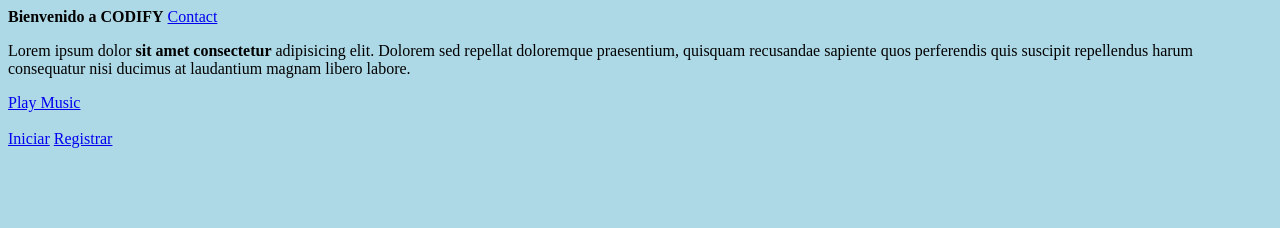
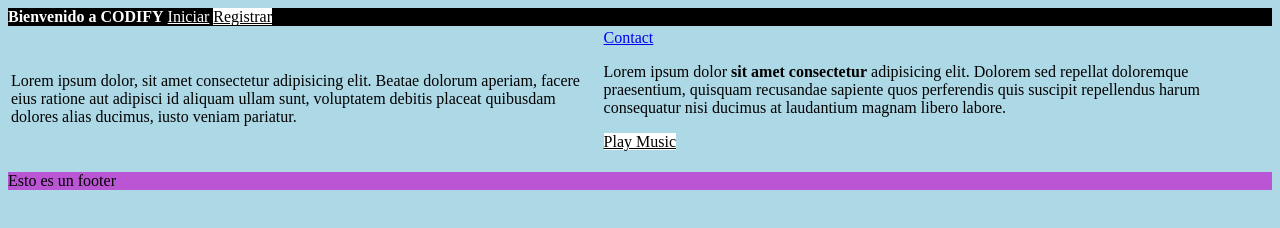
Before and after one commit to Codo-a-Codo-4-0-Comision-2167/clase-05, a plain HTML site: page index.html in a window 1280 px wide. Drawn offline with Linux system fonts and the light colour scheme.

Commit message:
hoja de stilo + home page

```diff
--- a/css/style.css
+++ b/css/style.css
@@ -0,0 +1,33 @@
+/* Esto es un comentario en CSS
+SELECTOR {
+    PROPIEDAD : 1233131
+    PROPIEDAD: "23e23px"
+}
+bgcolor="lightblue"
+*/
+
+body {
+    background-color:lightblue;
+}
+
+footer {
+    background-color:mediumorchid;
+}
+
+header {
+    background-color: black;
+    color: white;
+}
+
+/*a {
+    color: white;
+}*/
+
+#iniciar {
+    color: white;
+}
+
+.whitebg {
+    background-color: white;
+    color: black;
+}
--- a/index.html
+++ b/index.html
@@ -5,28 +5,60 @@
     <meta charset="UTF-8">
     <meta http-equiv="X-UA-Compatible" content="IE=edge">
     <meta name="viewport" content="width=device-width, initial-scale=1.0">
+    <link rel="stylesheet" href="css/style.css">
+    <!--link rel="icon" href="algunicono.ico"-->
     <title>Codo a Codo clase 4</title>
+    <!--style>  No es buena practica
+        body {
+            background-color: lightcoral;
+        }
+    </style-->
 </head>
 
-<body bgcolor="lightblue">
-    <strong>Bienvenido a CODIFY</strong>
+<body>
+    <!-- No es buena practica style="background-color: magenta;"> -->
+    <header><strong>Bienvenido a CODIFY</strong>
+        <a id="iniciar" href="https://www.google.com" target="__blank">Iniciar</a>
+        <a class="whitebg" href="pages/signup.html">Registrar</a>
+    </header>
+    <table>
+        <tr>
+            <td>
+                <aside>
+                    Lorem ipsum dolor, sit amet consectetur adipisicing elit. Beatae dolorum aperiam, facere eius
+                    ratione aut
+                    adipisci id aliquam ullam sunt, voluptatem debitis placeat quibusdam dolores alias ducimus, iusto
+                    veniam
+                    pariatur.
+                </aside>
+            </td>
+            <td>
+                <section>
                     <a href="pages/components/contact.html">Contact</a>
-    <p>Lorem ipsum dolor <strong>sit amet consectetur</strong> adipisicing elit. Dolorem sed repellat doloremque
-        praesentium, quisquam recusandae sapiente quos perferendis quis suscipit repellendus harum consequatur nisi
+                    <p>Lorem ipsum dolor <strong>sit amet consectetur</strong> adipisicing elit. Dolorem sed repellat
+                        doloremque
+                        praesentium, quisquam recusandae sapiente quos perferendis quis suscipit repellendus harum
+                        consequatur nisi
                         ducimus at laudantium magnam libero labore.</p>
 
-    <a href="pages/components/player.html">Play Music</a>
+                    <a class="whitebg" href="pages/components/player.html">Play Music</a>
                     <br>
                     <br>
-    <a href="https://www.google.com" target="__blank">Iniciar</a>
-    <a href="pages/signup.html">Registrar</a>
+
                     <!--
                         Esto es un comentario
                     <div>
                         Esto es otro contexto
                     </div>
                     -->
+                </section>
+            </td>
+        </tr>
+    </table>
 
+
+
+    <footer>Esto es un footer</footer>
 </body>
 
 </html>
```
Lines whose indentation alone changed are shown as unchanged.
